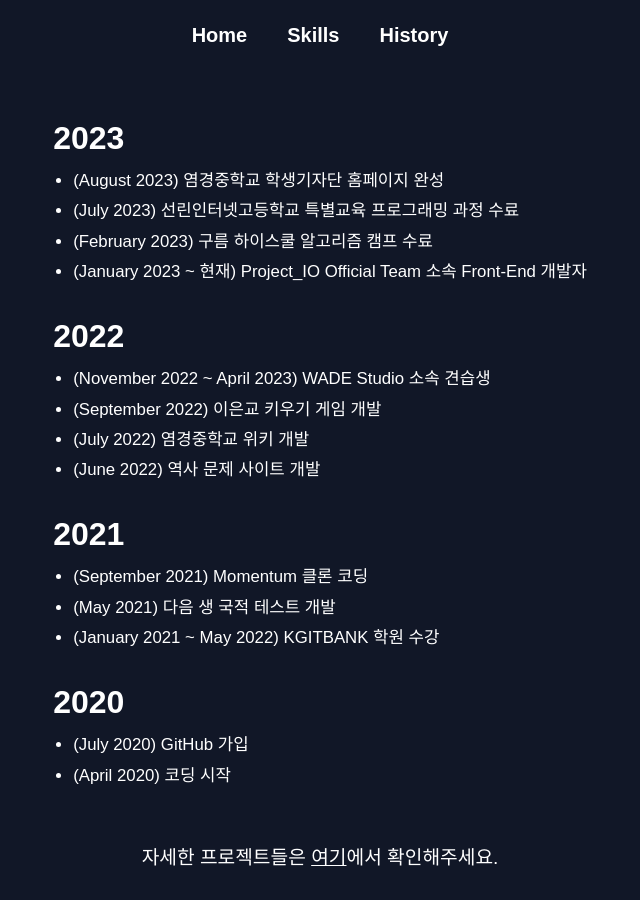
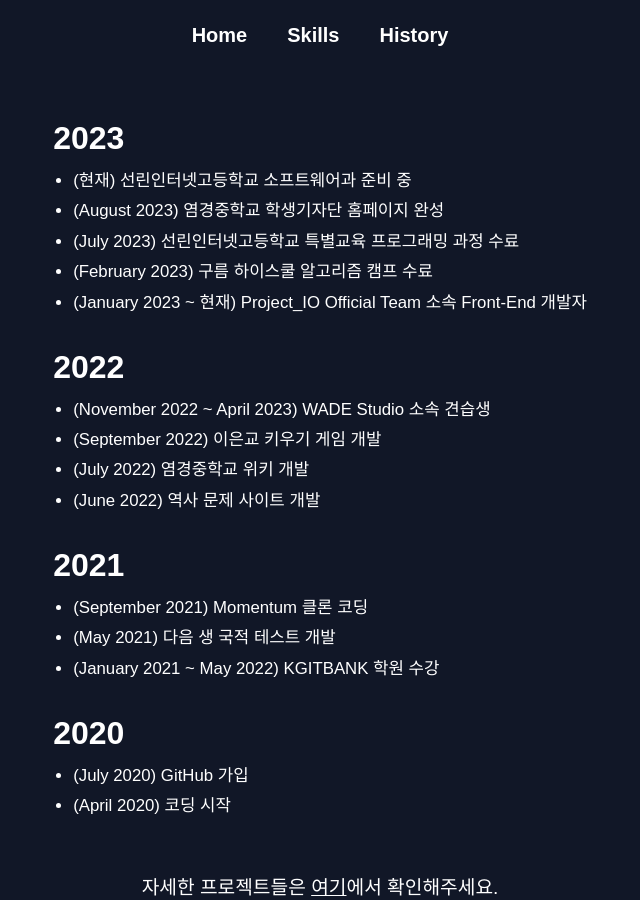
Before and after one commit to eungyolee/portfolio-2023ver, a React (Create React App) app: page /history in a window 1280 px wide. Shown: the whole page, without its empty margins (320-960 px from the left). Before the commit the page ends 870 px from the top, so only its background shows below. Built offline with nearby package versions, Linux system fonts and the light colour scheme; a web font is replaced by a local one.

Commit message:
'선린 지망 중' 추가

```diff
--- a/src/pages/Timestamp/Timestamp.jsx
+++ b/src/pages/Timestamp/Timestamp.jsx
@@ -11,6 +11,7 @@ const Timestamp = () => {
         <div className="timestamp_item">
           <h2 className="timestamp_year" id="ty-mobile">2023</h2>
           <ul className="timestamp_lists">
+            <li className="timestamp_list" id="tl-mobile">(현재) 선린인터넷고등학교 소프트웨어과 준비 중</li>
             <li className="timestamp_list" id="tl-mobile">(August 2023) 염경중학교 학생기자단 홈페이지 완성</li>
             <li className="timestamp_list" id="tl-mobile">(July 2023) 선린인터넷고등학교 특별교육 프로그래밍 과정 수료</li>
             <li className="timestamp_list" id="tl-mobile">(February 2023) 구름 하이스쿨 알고리즘 캠프 수료</li>
```
